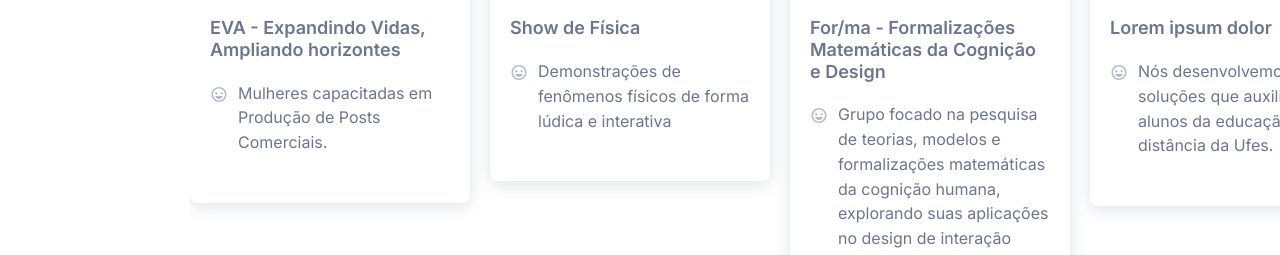
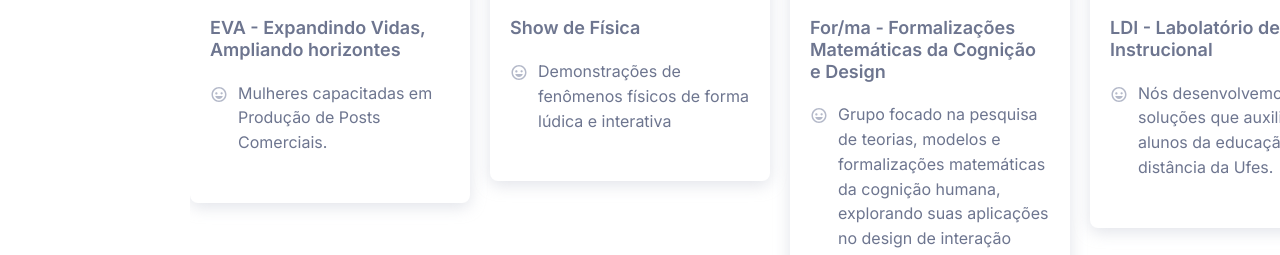
Before and after one commit to mariaeduarda-designer/exmart, a plain HTML site: page index.html in a window 1280 px wide. Shown: the part 839-1094 px from the top of the page. Drawn offline with nearby package versions, Linux system fonts and the light colour scheme.

Commit message:
Update index.html

```diff
--- a/index.html
+++ b/index.html
@@ -123,7 +123,7 @@
             <a href="#" id="logo"><img src="assets/ldi.jpg" alt="TurboTech Logo."></a>
 
             <div class="card-info">
-              <h3>Lorem ipsum dolor</h3>
+              <h3>LDI - Labolatório de Design Instrucional</h3>
 
               <ul class="card-lista">
                 <li class="card-lista-item">
```
